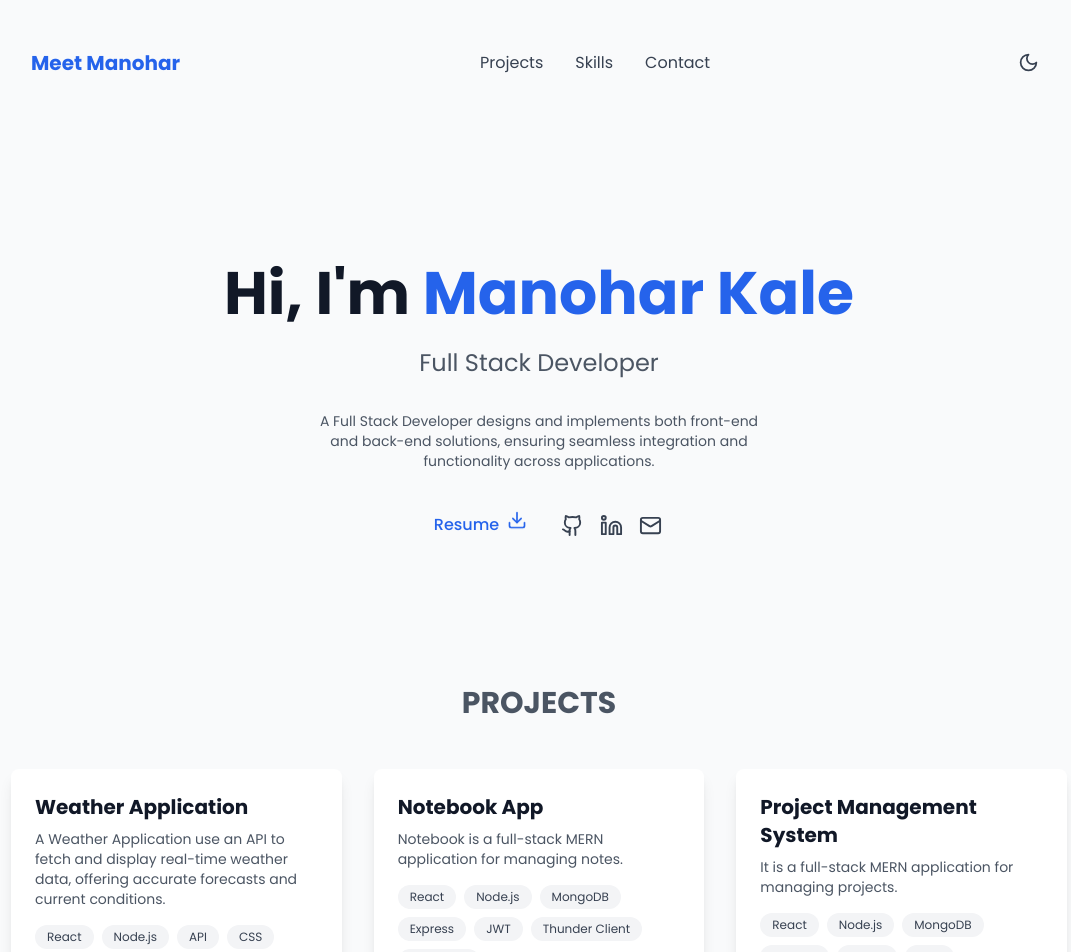
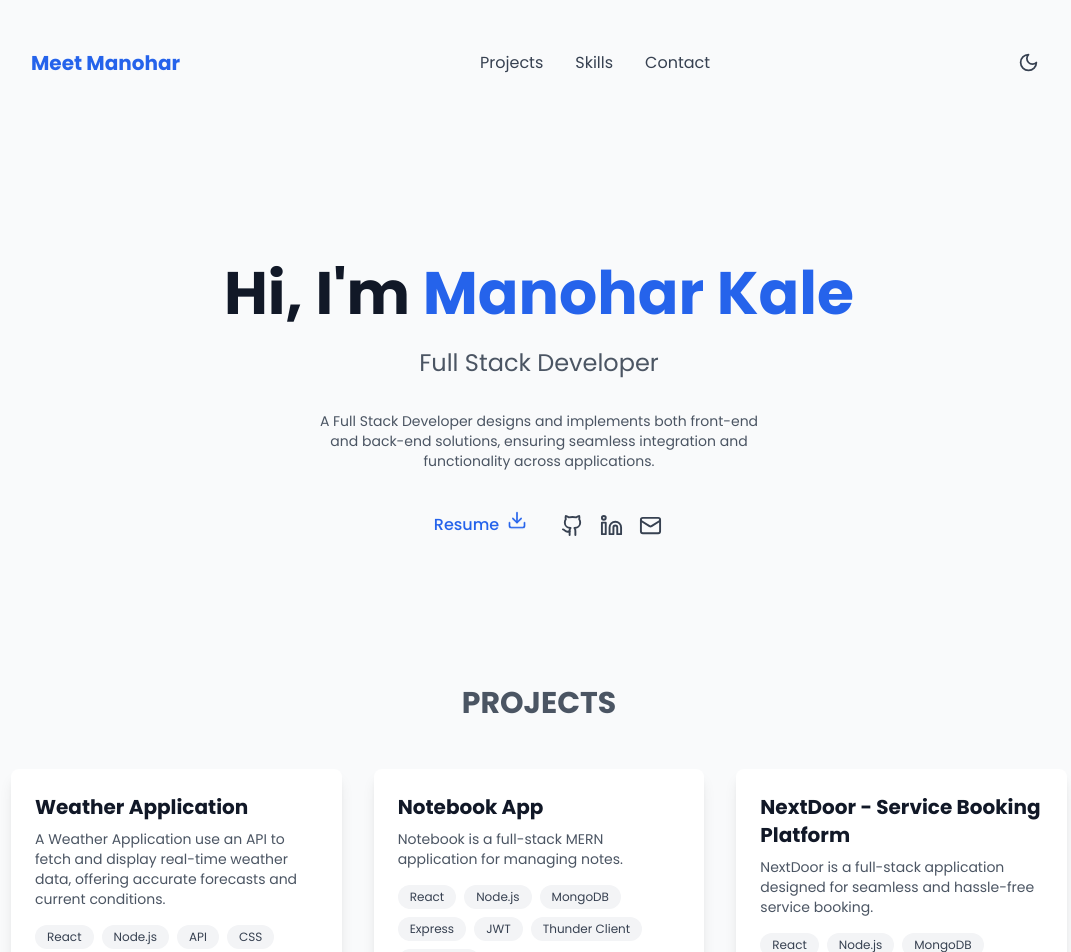
Before and after one commit to ManoharBari/My-Portfolio-App, a React (Vite) app: page / in a window 1280 px wide. Shown: the top 952 px of the page, without its empty margins (101-1172 px from the left). Built offline with nearby package versions, Linux system fonts and the light colour scheme.

Commit message:
update project details for NextDoor service booking platform

```diff
--- a/src/components/Projects.jsx
+++ b/src/components/Projects.jsx
@@ -17,10 +17,11 @@ const projects = [
     live: 'https://notebook-webapp.vercel.app'
   },
   {
-    title: 'Project Management System',
-    description: 'It is a full-stack MERN application for managing projects.',
-    tech: ['React', 'Node.js', 'MongoDB', 'Express', 'Redux', 'JWT'],
-    github: 'https://github.com/ManoharBari/Project-Manager',
+    title: 'NextDoor - Service Booking Platform',
+    description: 'NextDoor is a full-stack application designed for seamless and hassle-free service booking.',
+    tech: ['React', 'Node.js', 'MongoDB', 'Express', 'Redux', 'JWT', 'Tailwind', 'Payment Gateway'],
+    github: 'https://github.com/ManoharBari/NextDoor',
+    live: 'https://next-door-app.vercel.app'
   },
   {
     title: 'Simon Game',
```
